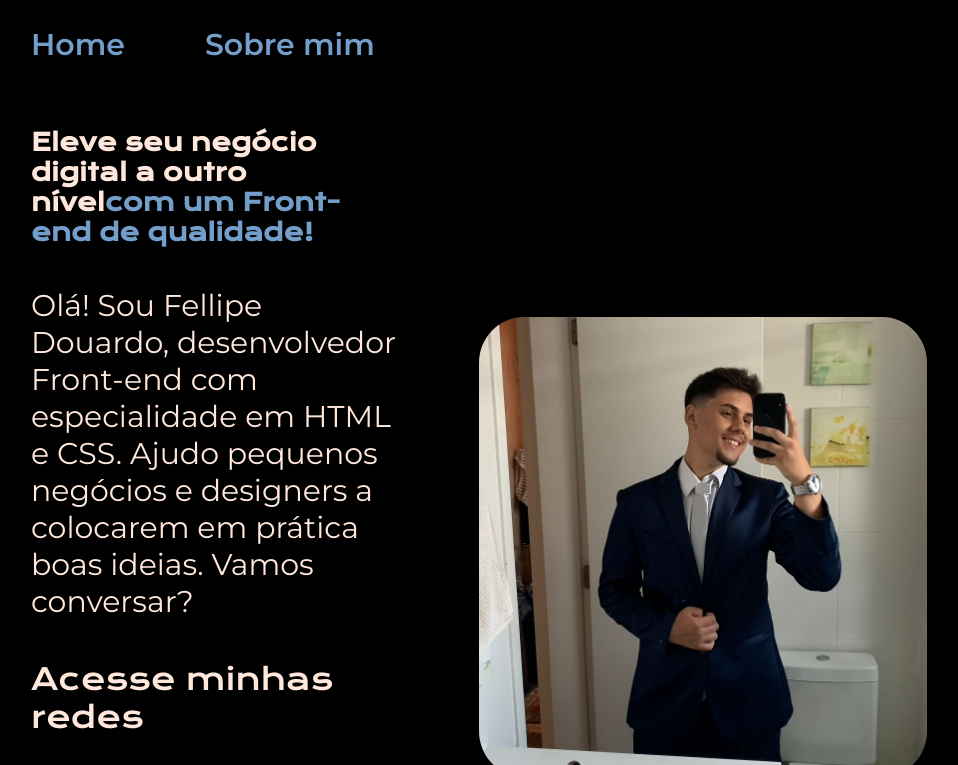
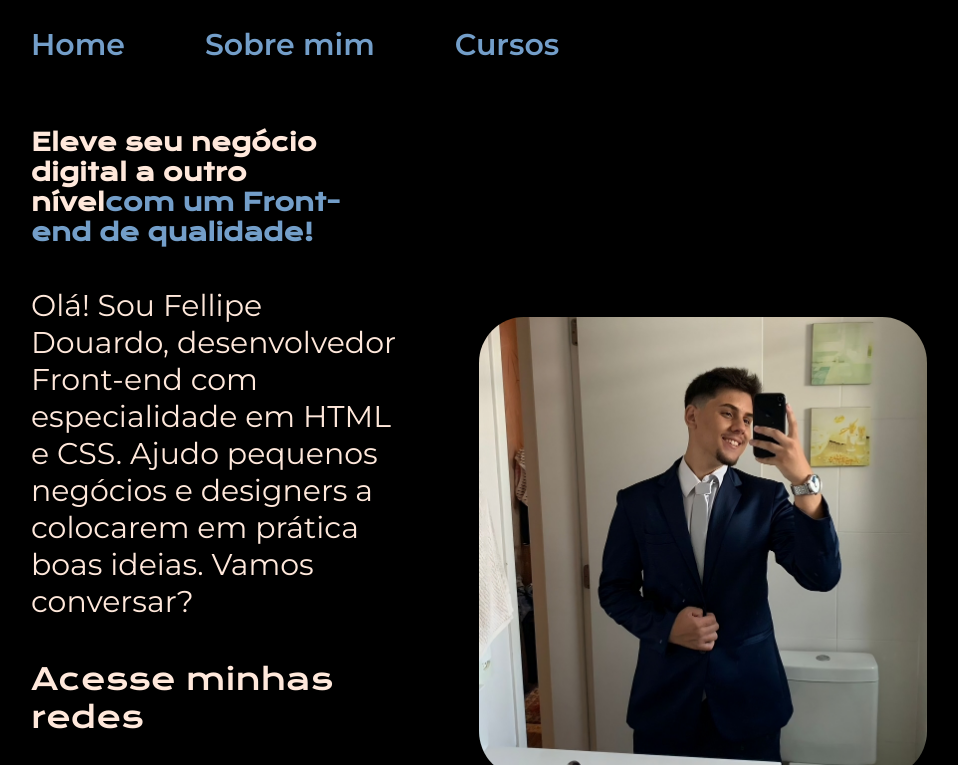
Before and after one commit to FellipeDourado/Portifolio-simples, a plain HTML site: page index.html in a window 1280 px wide. Shown: the top 765 px of the page, without its empty margins (161-1119 px from the left). Drawn offline with nearby package versions, Linux system fonts and the light colour scheme.

Commit message:
Update index.html

```diff
--- a/index.html
+++ b/index.html
@@ -20,6 +20,7 @@
         <nav class="cabecalho__menu">
             <a class="cabecalho__menu__link" href="index.html">Home</a>
             <a class="cabecalho__menu__link" href="about.html">Sobre mim</a>
+            <a class="cabecalho__menu__link" href="about.html">Cursos</a>
         </nav>
     </header>
     <main class="apresentacao">
@@ -52,4 +53,5 @@
     </footer>
 </body>
 
+
 </html>
```
